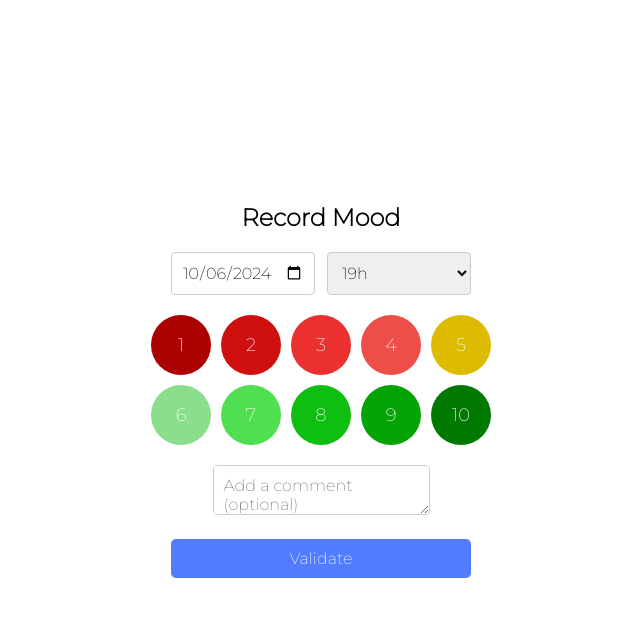
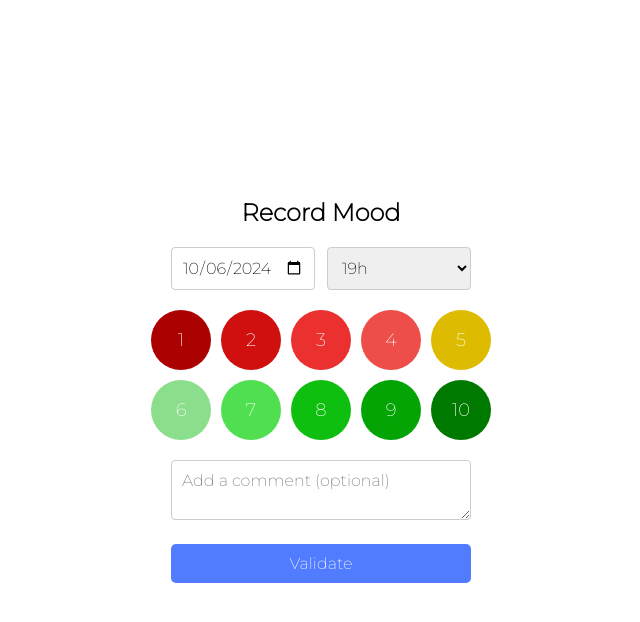
Before and after one commit to louisguichard/life-pulse, a Flask app: page /mood in a window 1280 px wide. Shown: the top 622 px of the page, without its empty margins (319-959 px from the left). Run offline with Flask 3, Linux system fonts and the light colour scheme.

Commit message:
fix: check height size

```diff
--- a/templates/mood.html
+++ b/templates/mood.html
@@ -66,8 +66,8 @@
             font-weight: 200;
         }
         textarea {
-            height: 50px;
-            resize: vertical;
+            height: 60px;
+            width: 300px;
         }
         .mood-buttons {
             display: grid;
@@ -120,7 +120,7 @@
         }
 
         /* New media query for small screens */
-        @media (max-width: 500px) {
+        @media (max-height: 500px) {
             .comment-section {
                 display: none;
             }
```
Also changed, not shown: README.md.
